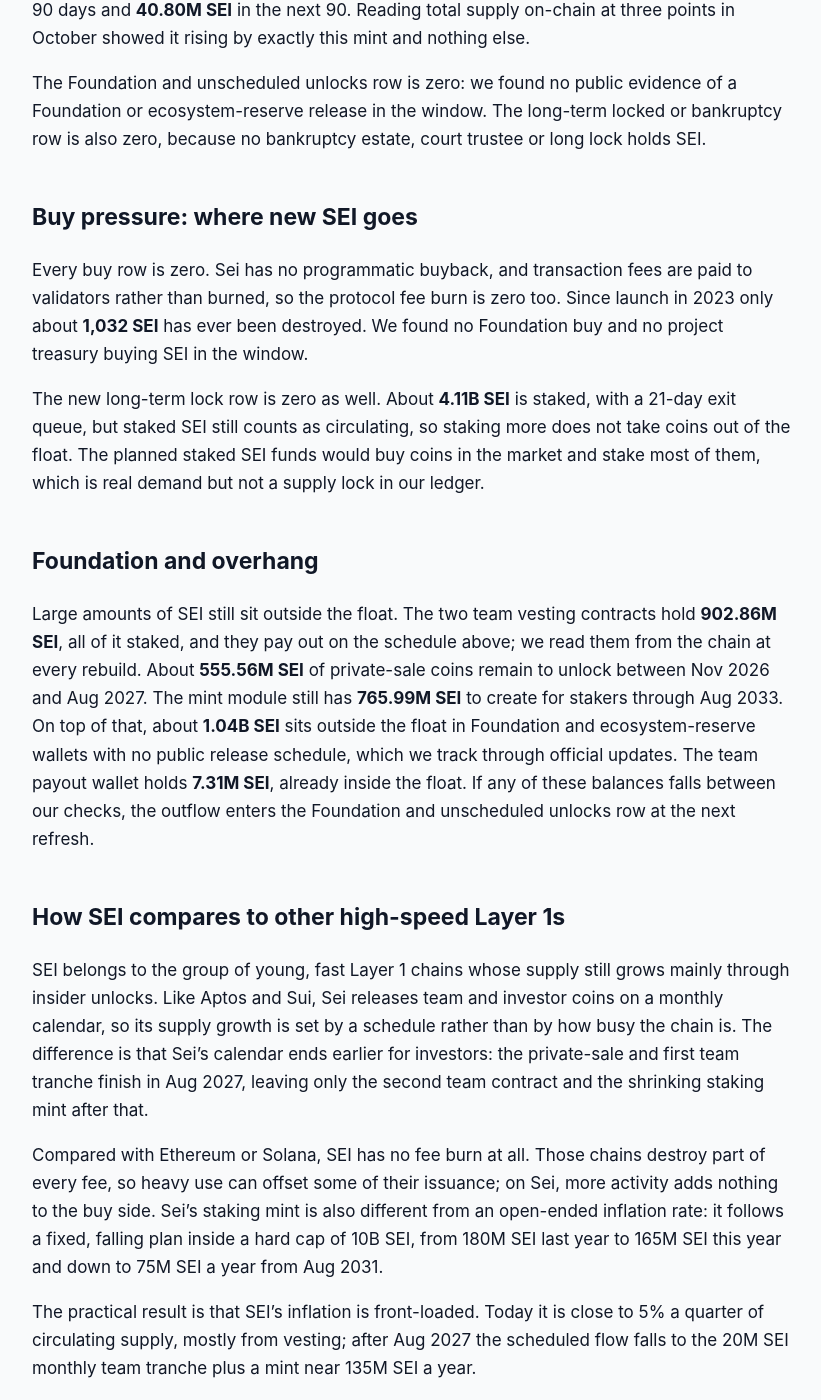
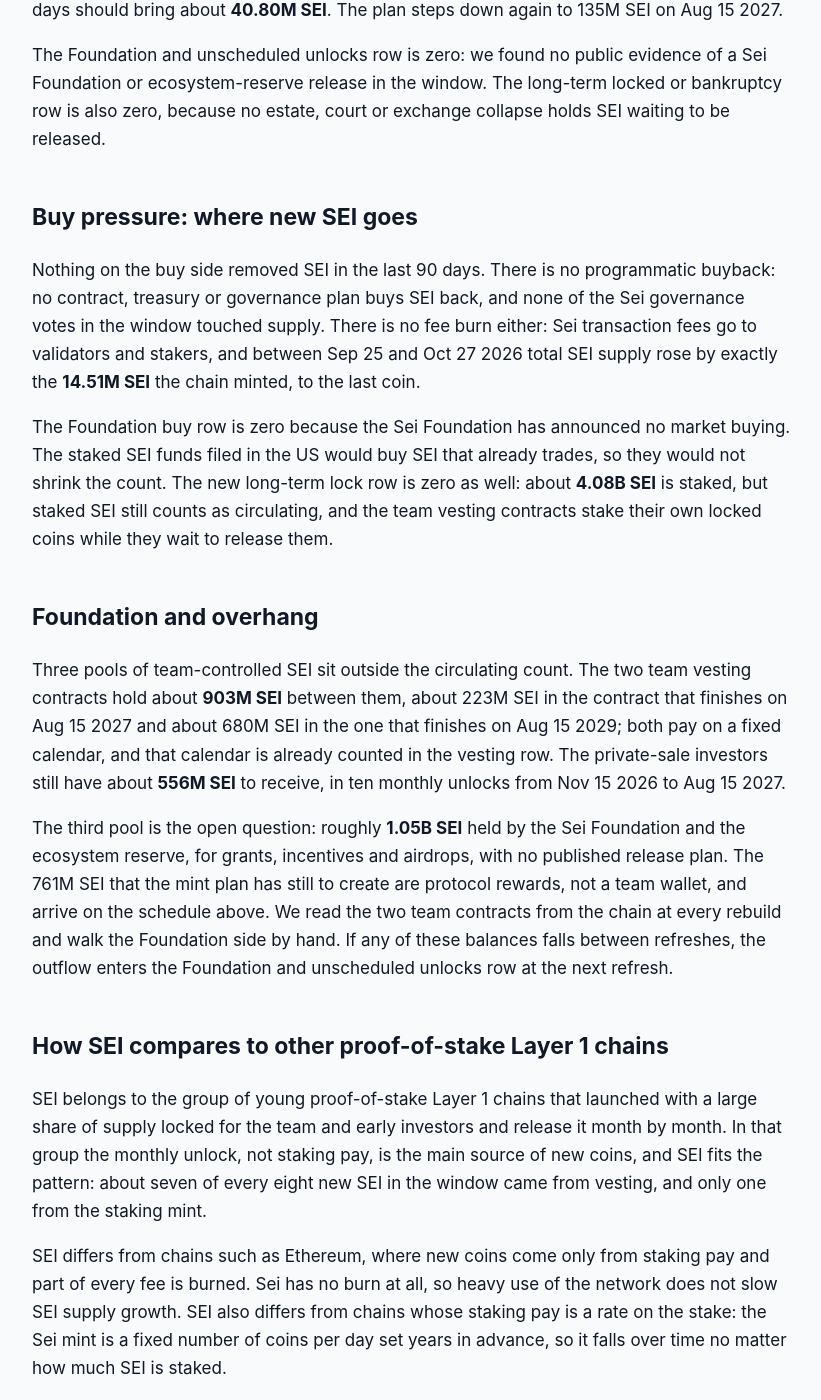
Before and after one commit to jeevansongmy-spec/mrnasdog-articles, a Jekyll site: the page built from crypto/sei-pressure-framework.md, in a window 1280 px wide and 1400 px high, scrolled down 1216 px. Shown: the whole window, without its empty margins (228-1049 px from the left). Built offline with Jekyll 4.4.1, drawn with Linux system fonts in a browser that asks for light colours; some of the changed text lies outside the part shown.

Commit message:
publish: crypto/sei-pressure-framework

```diff
--- a/crypto/sei-pressure-framework.md
+++ b/crypto/sei-pressure-framework.md
@@ -1,6 +1,6 @@
 ---
 title:         "SEI Inflation Analysis · October 2026 · Supply growing · projected to keep growing"
-description:   "SEI is inflationary: 293.33M SEI of team and investor unlocks plus 41.37M minted for stakers give +4.97% net in 90 days, +4.96% next. No burn, no buyback."
+description:   "SEI is inflationary: 293.33M SEI of team and investor unlocks plus 41.46M minted for stakers give +4.97% net in 90 days, about the same next. No burn."
 canonical_url: "https://mrnasdog.com/research/sei/inflation"
 tags:           ["crypto", "sei", "cosmos", "layer1"]
 published:     true
@@ -12,50 +12,54 @@ Originally published at [SEI Inflation Analysis · October 2026 · Supply growin
 <!-- main-page -->
 This is the long supply read. For the signal, the price drivers and the questions people ask about Sei Network, see [mrnasdog.com/research/sei](https://mrnasdog.com/research/sei).
 
-SEI is inflationary: supply grew about **4.97%** in the last 90 days and is projected to grow about **4.96%** in the next 90. Sei adds **334.71M SEI** in a quarter from two sources, monthly team and investor unlocks of **293.33M SEI** and a daily mint for stakers of **41.37M SEI**, and nothing is bought back or burned. The unlocks run until Aug 2027, and the whole supply is capped at **10B SEI**.
+SEI is inflationary: supply grew about **4.97%** in the 90 days to Oct 27 2026 and is projected to grow about **4.96%** in the next 90. Sei added **334.79M SEI** in the quarter from monthly team and investor unlocks (**293.33M**) and a mint that pays stakers every day (**41.46M**), while nothing was burned or bought back. Total SEI is capped at **10B**; other trackers read about **0%**, so the coin page carries a warning note.
 
 ## The verdict, in one paragraph
 
-Our net reading for SEI is **+4.97%** over the last 90 days (Jul 19 to Oct 17 2026) and **+4.96%** for the next 90, measured against **6.73B SEI** of circulating supply. The monitor reads only **+0.05%**, a gap of **4.92 percentage points**, so the page carries a ⚠ monitor gap chip. We walked the gap and found its cause: the circulating figure the monitor divides by rose on the 16th of every month until Feb 16 2026 and has held near 6,733.3M SEI since, so it misses every unlock and every daily mint after that date. On-chain, the team vesting contracts kept paying out each month and the chain kept minting, so our number stays. SEI is inflationary by unlock schedule, with no buyer on the other side.
+Our net reading for SEI is **+4.97%** over the last 90 days (Jul 29 to Oct 27 2026) and **+4.96%** for the next 90, measured against **6.73B SEI** of circulating supply. Other supply trackers read **−0.01%**, a gap of **4.98 points**, so the SEI coin page carries a warning note. The reason is simple: the circulating figure those trackers use has stayed at exactly 6,733,333,333 SEI every day since at least Jul 1 2026, while the Sei chain kept minting and the vesting schedules kept paying out. SEI is a coin with **supply growing on a fixed monthly calendar**, with nothing on the other side to take coins back.
 
 ## Sell pressure: where new SEI comes from
 
-The largest source is vesting unlocks. Sei's team share of 2B SEI sits in two on-chain vesting contracts that pay out on the 15th of each month: one releases about 22.22M SEI a month until Aug 15 2027, the other 20M SEI a month until Aug 15 2029. Together they paid **42.22M SEI** on each of Aug 17, Sep 16 and Oct 15 2026. The private-sale investors, who also hold 2B SEI, unlock **55.56M SEI** on the 15th of each month until Aug 2027 under the published schedule. That makes **293.33M SEI** of vesting unlocks in the last 90 days, and the same amount again on Nov 15 2026, Dec 15 2026 and Jan 15 2027.
+The largest source is vesting unlocks: **293.33M SEI** in 90 days. Every month on the 15th, Sei's two on-chain team vesting contracts release 22.22M and 20M SEI, and the private-sale investors receive 55.56M SEI, so each monthly SEI unlock adds about **97.78M SEI**. Three of these unlocks fell inside the window, on Aug 15, Sep 15 and Oct 15 2026, and we saw the team contracts pay out on Sep 16 and Oct 15 2026. Three more are due on Nov 15 2026, Dec 15 2026 and Jan 15 2027, so the vesting number for the next 90 days is the same. The investor unlocks end on Aug 15 2027, the larger team contract ends on Aug 15 2027, and the second team contract keeps paying 20M SEI a month until Aug 15 2029.
 
-The second source is protocol inflation. Sei's mint module releases staking rewards from a fixed plan of 1.5B SEI spread over ten years, ending Aug 14 2033. The plan year that started Aug 15 2026 releases 165M SEI, about **453,297 SEI a day**, down from 180M SEI the year before. Counting each daily mint inside the window gives **41.37M SEI** of new coins in the last 90 days and **40.80M SEI** in the next 90. Reading total supply on-chain at three points in October showed it rising by exactly this mint and nothing else.
+The second source is protocol inflation: **41.46M SEI** minted for stakers in the window. The Sei mint follows a fixed ten-year plan of 1.5B SEI that runs from Aug 15 2023 to Aug 14 2033 and pays out once a day. The plan year that began on Aug 15 2026 releases 165M SEI, down from 180M SEI the year before, so the Sei mint now pays about 453,297 SEI a day and the next 90 days should bring about **40.80M SEI**. The plan steps down again to 135M SEI on Aug 15 2027.
 
-The Foundation and unscheduled unlocks row is zero: we found no public evidence of a Foundation or ecosystem-reserve release in the window. The long-term locked or bankruptcy row is also zero, because no bankruptcy estate, court trustee or long lock holds SEI.
+The Foundation and unscheduled unlocks row is zero: we found no public evidence of a Sei Foundation or ecosystem-reserve release in the window. The long-term locked or bankruptcy row is also zero, because no estate, court or exchange collapse holds SEI waiting to be released.
 
 ## Buy pressure: where new SEI goes
 
-Every buy row is zero. Sei has no programmatic buyback, and transaction fees are paid to validators rather than burned, so the protocol fee burn is zero too. Since launch in 2023 only about **1,032 SEI** has ever been destroyed. We found no Foundation buy and no project treasury buying SEI in the window.
+Nothing on the buy side removed SEI in the last 90 days. There is no programmatic buyback: no contract, treasury or governance plan buys SEI back, and none of the Sei governance votes in the window touched supply. There is no fee burn either: Sei transaction fees go to validators and stakers, and between Sep 25 and Oct 27 2026 total SEI supply rose by exactly the **14.51M SEI** the chain minted, to the last coin.
 
-The new long-term lock row is zero as well. About **4.11B SEI** is staked, with a 21-day exit queue, but staked SEI still counts as circulating, so staking more does not take coins out of the float. The planned staked SEI funds would buy coins in the market and stake most of them, which is real demand but not a supply lock in our ledger.
+The Foundation buy row is zero because the Sei Foundation has announced no market buying. The staked SEI funds filed in the US would buy SEI that already trades, so they would not shrink the count. The new long-term lock row is zero as well: about **4.08B SEI** is staked, but staked SEI still counts as circulating, and the team vesting contracts stake their own locked coins while they wait to release them.
 
 ## Foundation and overhang
 
-Large amounts of SEI still sit outside the float. The two team vesting contracts hold **902.86M SEI**, all of it staked, and they pay out on the schedule above; we read them from the chain at every rebuild. About **555.56M SEI** of private-sale coins remain to unlock between Nov 2026 and Aug 2027. The mint module still has **765.99M SEI** to create for stakers through Aug 2033. On top of that, about **1.04B SEI** sits outside the float in Foundation and ecosystem-reserve wallets with no public release schedule, which we track through official updates. The team payout wallet holds **7.31M SEI**, already inside the float. If any of these balances falls between our checks, the outflow enters the Foundation and unscheduled unlocks row at the next refresh.
+Three pools of team-controlled SEI sit outside the circulating count. The two team vesting contracts hold about **903M SEI** between them, about 223M SEI in the contract that finishes on Aug 15 2027 and about 680M SEI in the one that finishes on Aug 15 2029; both pay on a fixed calendar, and that calendar is already counted in the vesting row. The private-sale investors still have about **556M SEI** to receive, in ten monthly unlocks from Nov 15 2026 to Aug 15 2027.
 
-## How SEI compares to other high-speed Layer 1s
+The third pool is the open question: roughly **1.05B SEI** held by the Sei Foundation and the ecosystem reserve, for grants, incentives and airdrops, with no published release plan. The 761M SEI that the mint plan has still to create are protocol rewards, not a team wallet, and arrive on the schedule above. We read the two team contracts from the chain at every rebuild and walk the Foundation side by hand. If any of these balances falls between refreshes, the outflow enters the Foundation and unscheduled unlocks row at the next refresh.
 
-SEI belongs to the group of young, fast Layer 1 chains whose supply still grows mainly through insider unlocks. Like Aptos and Sui, Sei releases team and investor coins on a monthly calendar, so its supply growth is set by a schedule rather than by how busy the chain is. The difference is that Sei's calendar ends earlier for investors: the private-sale and first team tranche finish in Aug 2027, leaving only the second team contract and the shrinking staking mint after that.
+## How SEI compares to other proof-of-stake Layer 1 chains
 
-Compared with Ethereum or Solana, SEI has no fee burn at all. Those chains destroy part of every fee, so heavy use can offset some of their issuance; on Sei, more activity adds nothing to the buy side. Sei's staking mint is also different from an open-ended inflation rate: it follows a fixed, falling plan inside a hard cap of 10B SEI, from 180M SEI last year to 165M SEI this year and down to 75M SEI a year from Aug 2031.
+SEI belongs to the group of young proof-of-stake Layer 1 chains that launched with a large share of supply locked for the team and early investors and release it month by month. In that group the monthly unlock, not staking pay, is the main source of new coins, and SEI fits the pattern: about seven of every eight new SEI in the window came from vesting, and only one from the staking mint.
 
-The practical result is that SEI's inflation is front-loaded. Today it is close to 5% a quarter of circulating supply, mostly from vesting; after Aug 2027 the scheduled flow falls to the 20M SEI monthly team tranche plus a mint near 135M SEI a year.
+SEI differs from chains such as Ethereum, where new coins come only from staking pay and part of every fee is burned. Sei has no burn at all, so heavy use of the network does not slow SEI supply growth. SEI also differs from chains whose staking pay is a rate on the stake: the Sei mint is a fixed number of coins per day set years in advance, so it falls over time no matter how much SEI is staked.
+
+The hard cap of 10B SEI is the limit on all of this. Once the investor unlocks end on Aug 15 2027, SEI supply growth should slow sharply, leaving the second team contract, the falling staking mint and any Foundation releases.
 
 ## What to watch in the next 90 days
 
-**Nov 15 2026, Dec 15 2026 and Jan 15 2027:** the three monthly unlocks of about 97.78M SEI each (team contracts plus investors) — any change to the contract payouts would move the reading.
+**Nov 13 2026:** the 22.22M and 20M SEI the two team contracts are unbonding from staking become free, ready for the next payout.
 
-**Oct 23 2026:** the target date for a staked SEI fund to become effective; a launch would add a market buyer that stakes most of what it buys, though trading may start later.
+**Nov 15 2026:** the next monthly SEI unlock, about 97.78M SEI for the team and private-sale investors, followed by the same amount on **Dec 15 2026** and **Jan 15 2027**.
 
-**The final SIP-3 upgrade (date not yet set):** Sei is closing its old Cosmos side and moving to EVM only. Coins on old addresses that are never linked could become hard to reach, and we will check whether the team vesting contracts keep paying out after the switch.
+**The move to an EVM-only Sei:** a governance vote that closed on Oct 22 2026 stopped new CosmWasm contracts from being created. The team vesting contracts run on CosmWasm, so we will check that they keep paying on schedule.
 
-**Foundation and ecosystem-reserve wallets:** about 1.04B SEI with no public schedule — any visible release would enter the sell side.
+**Staked SEI funds in the US:** several fund managers have filed for SEI funds that stake their coins. They would buy SEI that already trades, so they could absorb some of the unlocks but would not change the supply count.
+
+**Sei Foundation and ecosystem reserve:** any grant, incentive or airdrop paid from the roughly 1.05B SEI reserve would add to supply at the next refresh.
 
 ## Summary
 
-SEI is inflationary: Sei adds about **334.71M SEI**, or **4.97%** of circulating supply, every 90 days, and takes nothing out. Most of it is monthly team and investor vesting of **293.33M SEI** a quarter, with a daily staking mint of about 41M SEI on top, and there is no buyback or fee burn to absorb it. The key risk is the steady monthly unlock until Aug 2027, plus about 1.04B SEI held in Foundation and ecosystem wallets with no schedule. The ceiling is the hard cap of 10B SEI, and the pace of new supply should fall sharply after Aug 2027.
+SEI supply is growing about **4.97%** every 90 days, and the next 90 days look the same. The Sei network adds about 97.78M SEI on the 15th of every month from team and investor unlocks, plus about 453,297 newly minted SEI a day for stakers, and nothing is burned or bought back. Other trackers show almost no change because their circulating figure for SEI has not moved since at least Jul 1 2026. The biggest risk is the steady monthly unlock until Aug 15 2027, and the ceiling is the hard cap of 10B SEI.
 
-*MrNasDog Pressure Framework analysis of SEI, Metric 1 — Inflation. Data + explanation only. Not financial advice. Checked Oct 17 2026.*
+*MrNasDog Pressure Framework analysis of SEI, Metric 1 — Inflation. Data + explanation only. Not financial advice. Checked Oct 27 2026.*
```
